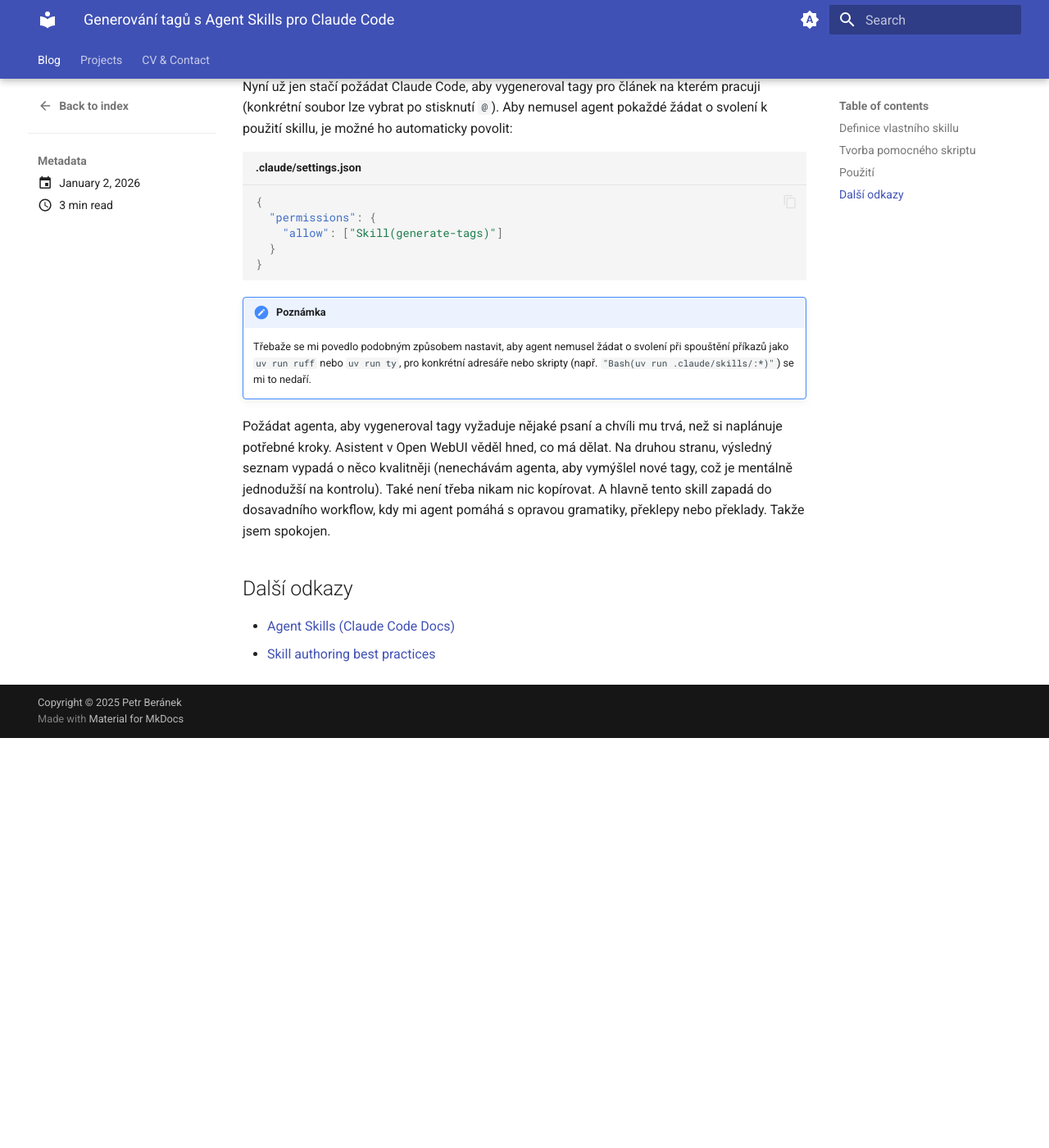
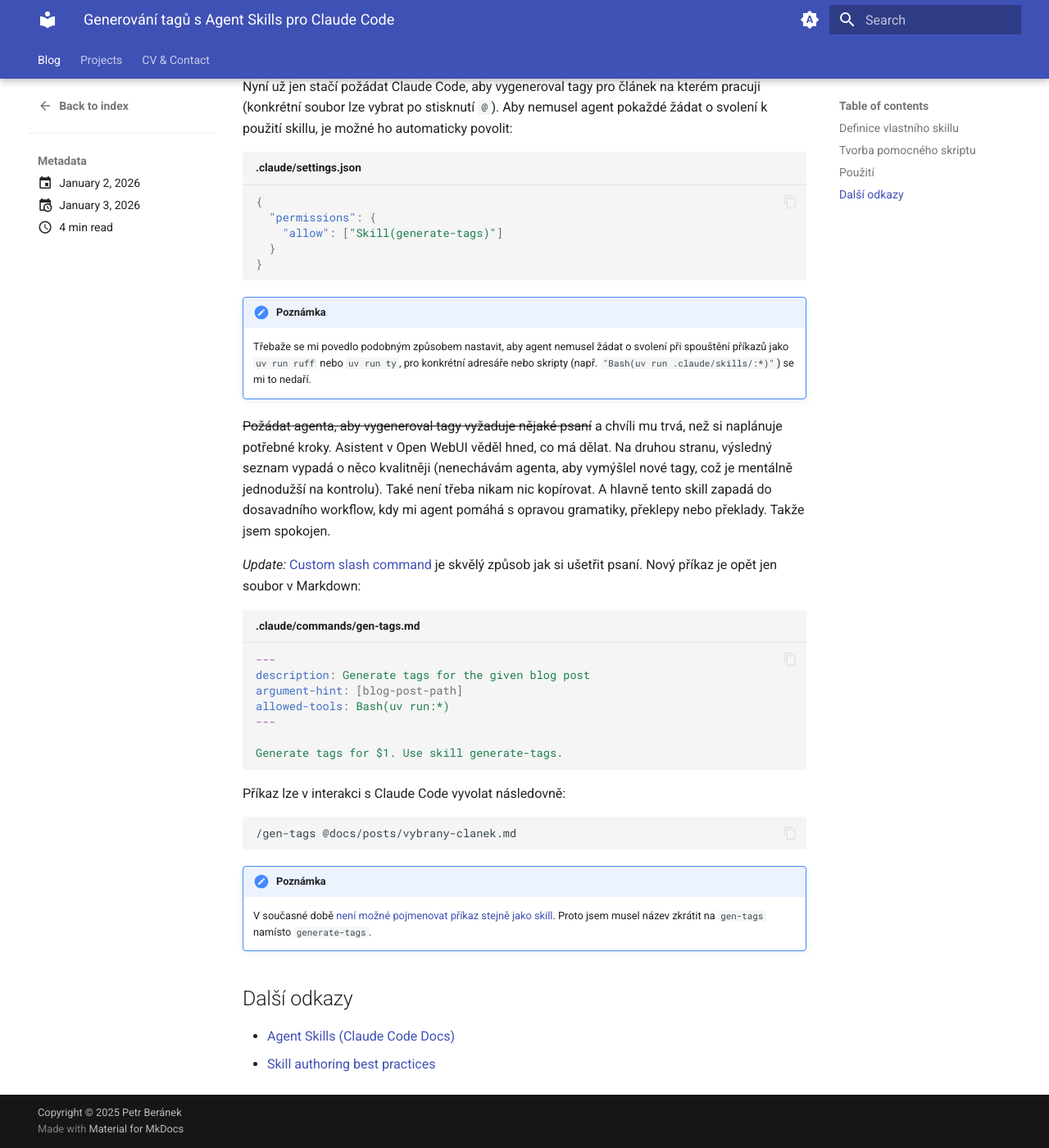
Before and after one commit to peberanek/peberanek.github.io, an MkDocs documentation site: the page built from docs/posts/generovani-tagu-s-agent-skills.md, in a window 1280 px wide and 1400 px high, scrolled down 2697 px. Shown: the whole window at 82% size. Built offline with MkDocs 1.6.1 and Material for MkDocs 9.7.7, drawn with Linux system fonts in a browser that asks for light colours; before the commit the page ends 3597 px from its top, so only the background shows below that.

Commit message:
blog: update post about Agent Skills

````diff
--- a/docs/posts/generovani-tagu-s-agent-skills.md
+++ b/docs/posts/generovani-tagu-s-agent-skills.md
@@ -1,5 +1,7 @@
 ---
-date: 2026-01-02
+date:
+  created: 2026-01-02
+  updated: 2026-01-03
 tags:
   - ai
   - claude-code
@@ -120,7 +122,26 @@ Nyní už jen stačí požádat Claude Code, aby vygeneroval tagy pro článek n
 
     Třebaže se mi povedlo podobným způsobem nastavit, aby agent nemusel žádat o svolení při spouštění příkazů jako `uv run ruff` nebo `uv run ty`, pro konkrétní adresáře nebo skripty (např. `"Bash(uv run .claude/skills/:*)"`) se mi to nedaří.
 
-Požádat agenta, aby vygeneroval tagy vyžaduje nějaké psaní a chvíli mu trvá, než si naplánuje potřebné kroky. Asistent v Open WebUI věděl hned, co má dělat. Na druhou stranu, výsledný seznam vypadá o něco kvalitněji (nenechávám agenta, aby vymýšlel nové tagy, což je mentálně jednodužší na kontrolu). Také není třeba nikam nic kopírovat. A hlavně tento skill zapadá do dosavadního workflow, kdy mi agent pomáhá s opravou gramatiky, překlepy nebo překlady. Takže jsem spokojen.
+~~Požádat agenta, aby vygeneroval tagy vyžaduje nějaké psaní~~ a chvíli mu trvá, než si naplánuje potřebné kroky. Asistent v Open WebUI věděl hned, co má dělat. Na druhou stranu, výsledný seznam vypadá o něco kvalitněji (nenechávám agenta, aby vymýšlel nové tagy, což je mentálně jednodužší na kontrolu). Také není třeba nikam nic kopírovat. A hlavně tento skill zapadá do dosavadního workflow, kdy mi agent pomáhá s opravou gramatiky, překlepy nebo překlady. Takže jsem spokojen.
+
+_Update:_ [Custom slash command](https://code.claude.com/docs/en/slash-commands#custom-slash-commands) je skvělý způsob jak si ušetřit psaní. Nový příkaz je opět jen soubor v Markdown:
+```yaml title=".claude/commands/gen-tags.md"
+---
+description: Generate tags for the given blog post
+argument-hint: [blog-post-path]
+allowed-tools: Bash(uv run:*)
+---
+
+Generate tags for $1. Use skill generate-tags.
+```
+Příkaz lze v interakci s Claude Code vyvolat následovně:
+```
+/gen-tags @docs/posts/vybrany-clanek.md
+```
+
+!!! Poznámka
+
+    V současné době [není možné pojmenovat příkaz stejně jako skill](https://github.com/anthropics/claude-code/issues/14945). Proto jsem musel název zkrátit na `gen-tags` namísto `generate-tags`.
 
 ## Další odkazy
 
--- a/mkdocs.yml
+++ b/mkdocs.yml
@@ -65,3 +65,4 @@ markdown_extensions:
   - admonition
   - pymdownx.details
   - pymdownx.superfences
+  - pymdownx.tilde
````
Also changed, not shown: .claude/commands/gen-tags.md (added, +7 -0 lines), .claude/skills/generate-tags/SKILL.md (+1 -1 lines).
